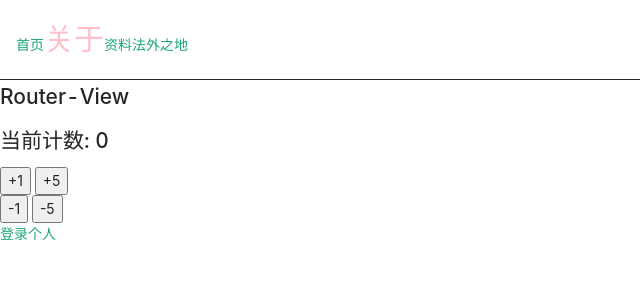
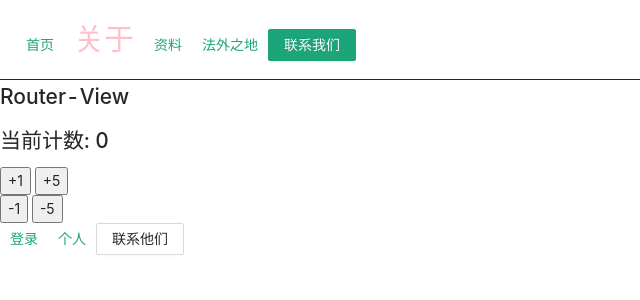
Before and after one commit to Mariana-Yui/learn-react, a React (Create React App) app: page /about in a window 1280 px wide. Shown: the top 300 px of the page, without its empty margins (0-640 px from the left). Built offline with nearby package versions, Linux system fonts and the light colour scheme.

Commit message:
feat: react-router

```diff
--- a/src/App.tsx
+++ b/src/App.tsx
@@ -1,11 +1,24 @@
+import { Button } from 'antd';
 import React, { PureComponent } from 'react';
-import { BrowserRouter, Link, NavLink, Route, Routes } from 'react-router-dom';
-import About from './pages/about';
-import Login from './pages/About/Login';
-import Us from './pages/About/us';
-import Home from './pages/home';
-import NoMatch from './pages/noMatch';
-import Profile from './pages/profile';
+import {
+  BrowserRouter,
+  Link,
+  NavLink,
+  Route,
+  Routes,
+  useLocation,
+  useNavigate,
+  useParams,
+  useRoutes,
+} from 'react-router-dom';
+// import About from './pages/about';
+// import Login from './pages/About/Login';
+// import Them from './pages/About/them';
+// import Us from './pages/About/us';
+// import Home from './pages/home';
+// import NoMatch from './pages/noMatch';
+// import Profile from './pages/profile';
+import GetRoutes from '@/router/index';
 import './style.scss';
 
 export class App extends PureComponent<any, any> {
@@ -31,7 +44,7 @@ export class App extends PureComponent<any, any> {
   };
   render() {
     return (
-      <BrowserRouter>
+      <div>
         <nav
           style={{
             borderBottom: 'solid 1px',
@@ -49,23 +62,43 @@ export class App extends PureComponent<any, any> {
               </NavLink>
             );
           })}
+          <Button type="primary" onClick={() => this.contactUs()}>
+            联系我们
+          </Button>
         </nav>
 
         <h2>Router-View</h2>
 
-        {/* v6Routes replace v5Switch 不再需要exact 默认不再模糊匹配 */}
-        <Routes>
+        {/* v6Routes replace v5Switch 不再需要exact 默认精确匹配 */}
+        {/* <Routes>
           <Route path="/" element={<Home />} />
           <Route path="/about" element={<About />}>
-            <Route path="us" element={<Us />} />
+            <Route path="us/:id" element={<Us />} />
             <Route path="login" element={<Login />} />
+            <Route path="them" element={<Them />} />
           </Route>
           <Route path="/profile" element={<Profile />} />
           <Route path="*" element={<NoMatch />} />
-        </Routes>
-      </BrowserRouter>
+        </Routes> */}
+        <GetRoutes />
+      </div>
     );
+  }
+  contactUs() {
+    this.props.router.navigate('/about/us/1141');
   }
 }
 
-export default App;
+// v6已不支持withRouter 需要↓polyfill
+function withRouter(Component) {
+  function ComponentWithRouterProp(props) {
+    const location = useLocation();
+    const navigate = useNavigate();
+    const params = useParams();
+    return <Component {...props} router={{ location, navigate, params }} />;
+  }
+
+  return ComponentWithRouterProp;
+}
+
+export default withRouter(App);
--- a/src/index.tsx
+++ b/src/index.tsx
@@ -6,10 +6,13 @@ import 'moment/dist/locale/zh-cn';
 import App from '@/App';
 import { Provider } from 'react-redux';
 import store from '@/store';
+import { BrowserRouter } from 'react-router-dom';
 
 ReactDOM.render(
   <Provider store={store}>
-    <App />
+    <BrowserRouter>
+      <App />
+    </BrowserRouter>
   </Provider>,
   document.getElementById('root'),
 );
--- /dev/null
+++ b/src/pages/About/them.tsx
@@ -0,0 +1,5 @@
+function Them() {
+  return <h2>Them</h2>;
+}
+
+export default Them;
--- a/src/pages/About/us.tsx
+++ b/src/pages/About/us.tsx
@@ -1,5 +1,17 @@
+import { useParams, useLocation } from 'react-router-dom';
+
 function Us() {
-  return <h2>用户名: mariana</h2>;
+  // params取路由中参数
+  const params = useParams();
+  // location.state取link设置的state
+  const location = useLocation();
+  console.log(location);
+  return (
+    <>
+      <h2>用户名: mariana</h2>
+      <h2>id: {params.id}</h2>
+    </>
+  );
 }
 
 export default Us;
--- a/src/pages/about.tsx
+++ b/src/pages/about.tsx
@@ -1,9 +1,10 @@
 import React, { PureComponent } from 'react';
 import { connect } from 'react-redux';
 import { addNumAction, decrementAction, incrementAction, subNumAction } from '@/store/counter/actionCreator';
-import { NavLink, Outlet } from 'react-router-dom';
+import { NavLink, Outlet, useNavigate } from 'react-router-dom';
+import { Button } from 'antd';
 
-class About extends PureComponent<any, any> {
+class AboutCpn extends PureComponent<any, any> {
   render(): React.ReactNode {
     return (
       <div>
@@ -23,15 +24,27 @@ class About extends PureComponent<any, any> {
           <NavLink to="login" className={({ isActive }) => (isActive ? 'n-active' : '')}>
             登录
           </NavLink>
-          <NavLink to="us" className={({ isActive }) => (isActive ? 'n-active' : '')}>
+          <NavLink
+            to="us/1008"
+            state={{ name: 'denis', age: 18 }}
+            className={({ isActive }) => (isActive ? 'n-active' : '')}>
             个人
           </NavLink>
+          <Button onClick={() => this.contactThem()}>联系他们</Button>
         </nav>
 
         <Outlet />
       </div>
     );
   }
+  contactThem() {
+    this.props.navigation('them', { replace: true });
+  }
+}
+
+function About(props) {
+  const navigation = useNavigate();
+  return <AboutCpn {...props} navigation={navigation} />;
 }
 
 const mapStateToProps = (state) => ({
--- /dev/null
+++ b/src/router/index.tsx
@@ -0,0 +1,30 @@
+import React from 'react';
+import { RouteObject, useRoutes } from 'react-router-dom';
+import About from '@/pages/about';
+import Login from '@/pages/About/Login';
+import Them from '@/pages/About/them';
+import Us from '@/pages/About/us';
+import Home from '@/pages/home';
+import NoMatch from '@/pages/noMatch';
+import Profile from '@/pages/profile';
+
+const GetRoutes = () => {
+  const routes: RouteObject[] = [
+    { path: '/', element: <Home /> },
+    {
+      path: '/about',
+      element: <About />,
+      children: [
+        { path: 'us/:id', element: <Us /> },
+        { path: 'login', element: <Login /> },
+        { path: 'them', element: <Them /> },
+      ],
+    },
+    { path: '/profile', element: <Profile /> },
+    { path: '*', element: <NoMatch /> },
+  ];
+
+  return useRoutes(routes);
+};
+
+export default GetRoutes;
--- a/src/style.scss
+++ b/src/style.scss
@@ -1,4 +1,5 @@
 a {
+  margin: 0 10px;
   &.m-active {
     color: pink;
     font-size: 30px;
```
Also changed, not shown: 1 other file (tests, documents, lock files or other folders).
